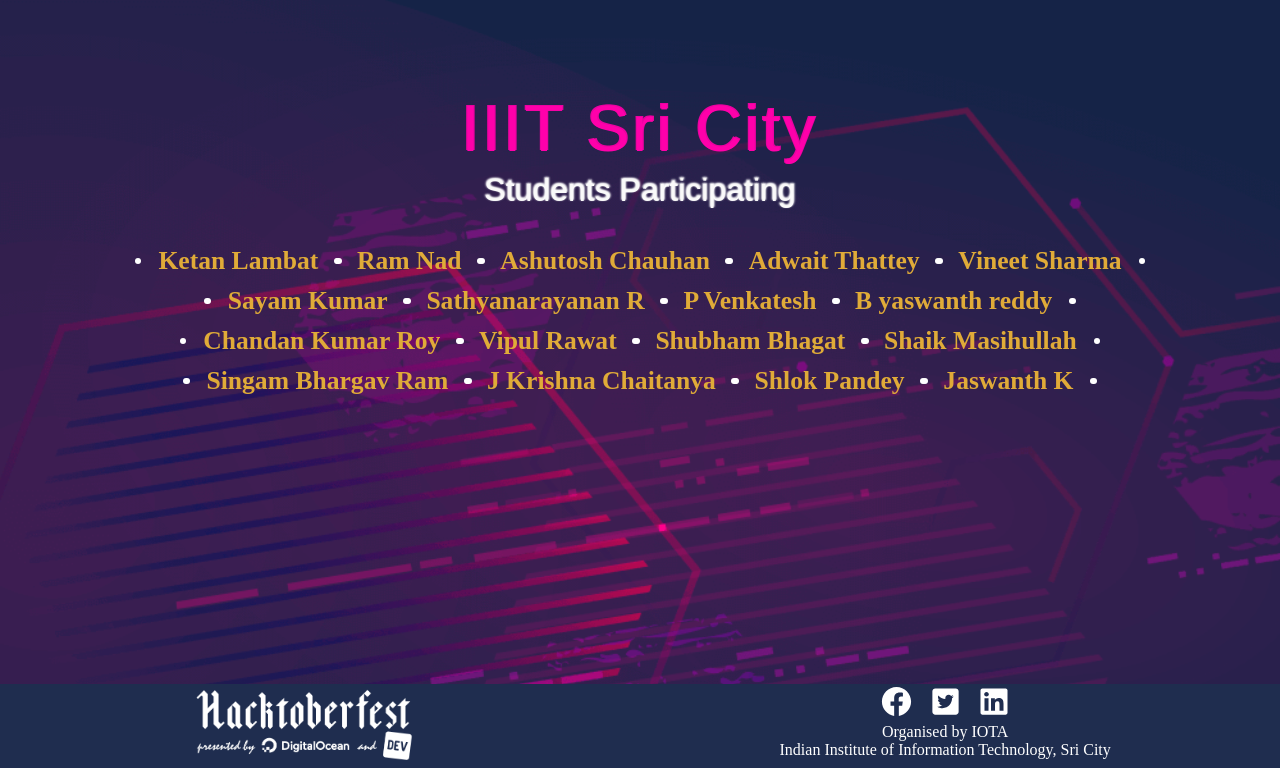
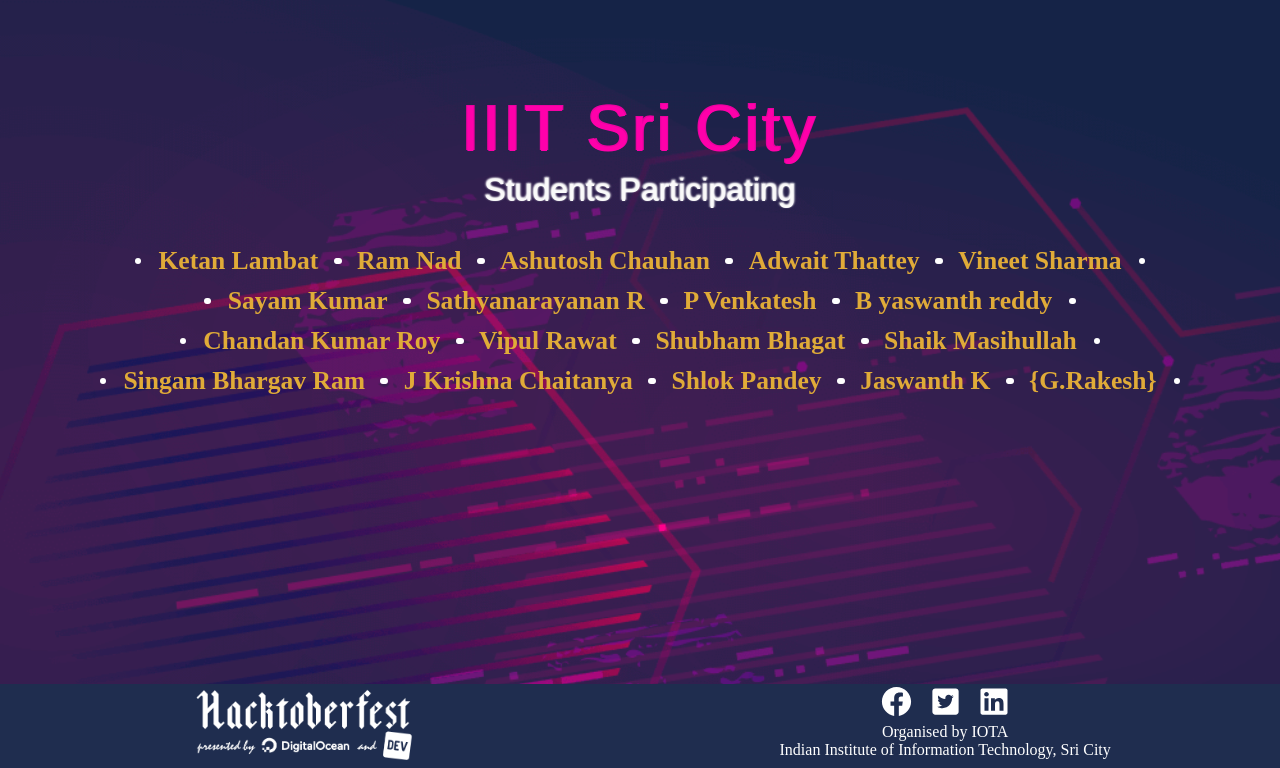
Before and after one commit to Project-Club-IIITS/hacktoberfest2019-participants, a Jekyll site: the page index.html, which Jekyll copies as it is, in a window 1280 px wide, cut to the strip 132-900 px from the top of the page. Built offline with Jekyll 4.4.1, drawn with Linux system fonts in a browser that asks for light colours; some web fonts are replaced.

Commit message:
added my name rakesh6451

```diff
--- a/index.html
+++ b/index.html
@@ -63,7 +63,7 @@
                 <li><a href="https://github.com/chaitanya531">J Krishna Chaitanya</a></li>
                 <li><a href="https://github.com/b30wulffz">Shlok Pandey</a></li>
                 <li><a href="https://github.com/JazzKriss21">Jaswanth K</a></li>
-
+                <li><a  href="https://github.com/{rakesh6451}">{G.Rakesh}</a></li>
             </ul>
         </div>
     </div>
```
